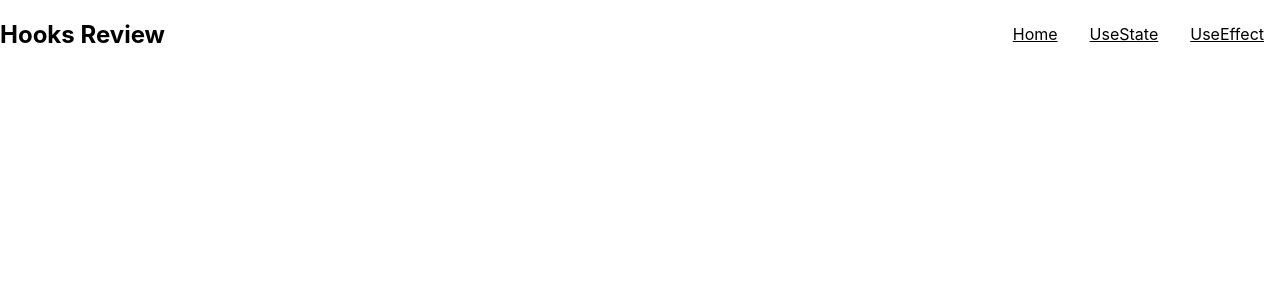
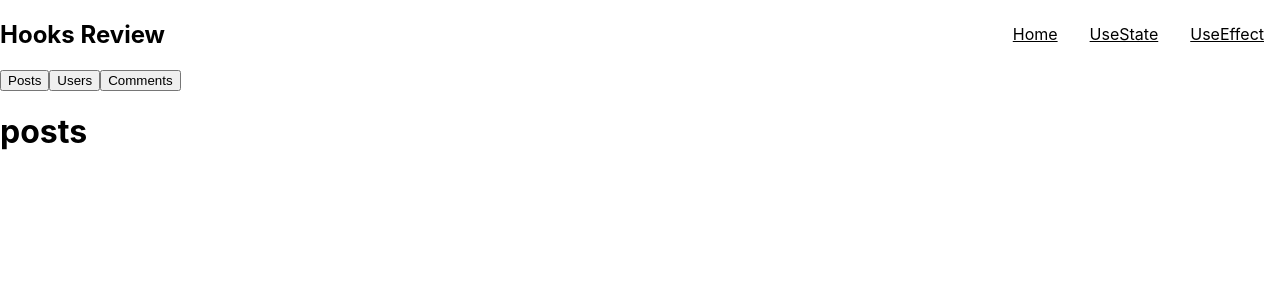
Before and after one commit to matt-baillie/hookspractice, a React (Create React App) app: page /useeffect in a window 1280 px wide. Shown: the top 300 px of the page. Built offline with nearby package versions, Linux system fonts and the light colour scheme.

Commit message:
UseEffect complete

```diff
--- a/src/App.js
+++ b/src/App.js
@@ -2,6 +2,7 @@ import "./App.css";
 import { BrowserRouter, Routes, Route } from "react-router-dom";
 import Layout from "./components/Layout";
 import { UseState } from "./components/UseState";
+import { UseEffect } from "./components/UseEffect";
 
 function App() {
   return (
@@ -9,7 +10,7 @@ function App() {
       <Routes>
         <Route path="/" element={<Layout />}>
           <Route path="usestate" element={<UseState />} />
-          <Route path="useeffect" />
+          <Route path="useeffect" element={<UseEffect />} />
           <Route path="usecontext" />
           <Route path="useref" />
           <Route path="usememo" />
--- /dev/null
+++ b/src/components/UseEffect.js
@@ -0,0 +1,48 @@
+import React, { useEffect, useState } from "react";
+
+// API Call example
+export const UseEffect = () => {
+  const [resourceType, setResourceType] = useState("posts");
+  const [items, setItems] = useState([]);
+  //   can you have multiple use effects?
+  useEffect(() => {
+    // fetch(`https://jsonplaceholder.typicode.com/${resourceType}`)
+    //   .then((response) => response.json())
+    //   .then((json) => setItems(json));
+    // console.log("render");
+
+    console.log("resource changed");
+    return () => {
+      console.log("return from resource change");
+    };
+  }, [resourceType]);
+  return (
+    <>
+      <div>
+        <button onClick={() => setResourceType("posts")}>Posts</button>
+        <button onClick={() => setResourceType("users")}>Users</button>
+        <button onClick={() => setResourceType("comments")}>Comments</button>
+      </div>
+      <h1>{resourceType}</h1>
+      {items.map((item) => {
+        return <pre>{JSON.stringify(item)}</pre>;
+      })}
+    </>
+  );
+};
+
+// Window Width Example
+// export const UseEffect = () => {
+//   const [windowWidth, setWindowWidth] = useState(window.innerWidth);
+
+//   const handleResize = () => {
+//     setWindowWidth(window.innerWidth);
+//   };
+//   useEffect(() => {
+//     window.addEventListener("resize", handleResize);
+//     return () => {
+//         window.removeEventListener('resize', handleResize)
+//     }
+//   }, []);
+//   return <div>{windowWidth}</div>;
+// };
```
